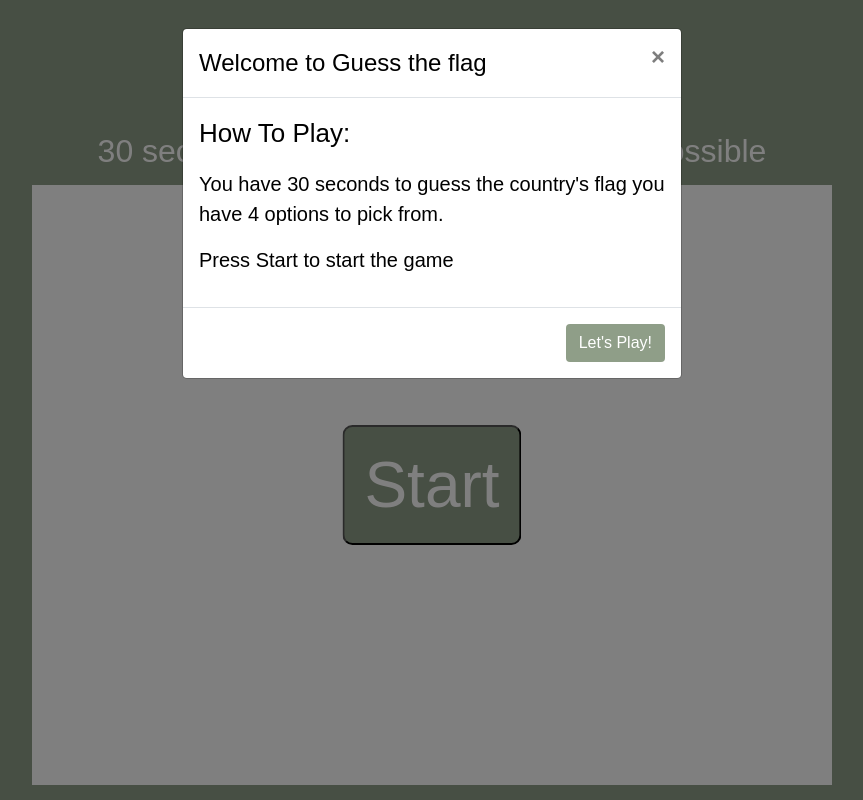
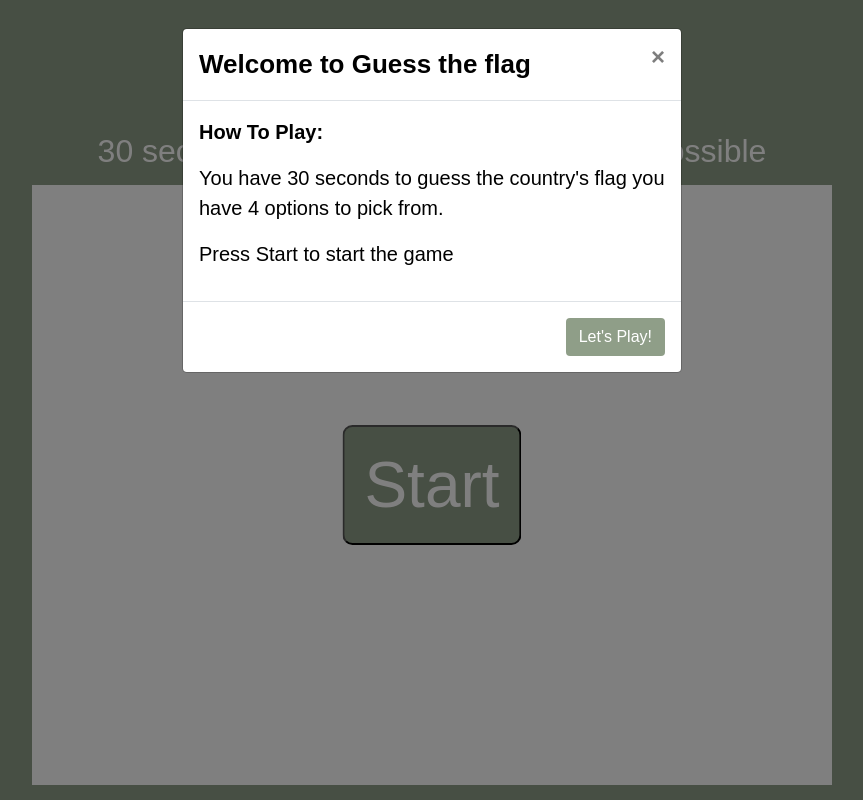
Before and after one commit to raniamarhoni/GuessTheFlagGame, a plain HTML site: page index.html in a window 1280 px wide. Shown: the whole page, without its empty margins (208-1071 px from the left). Drawn offline with nearby package versions, Linux system fonts and the light colour scheme.

Commit message:
modal font size and weight edited

```diff
--- a/assets/css/styles.css
+++ b/assets/css/styles.css
@@ -322,6 +322,11 @@ body {
     font-family: sans-serif;
 }
 
+.modal-title {
+    font-size: 26px;
+    font-weight: bold;
+}
+
 .modal-body {
     font-size: 20px;
 }
@@ -336,5 +341,5 @@ body {
 }
 
 .modal-subtitle {
-    font-size: 26px;
+    font-weight: bold;
 }
```
